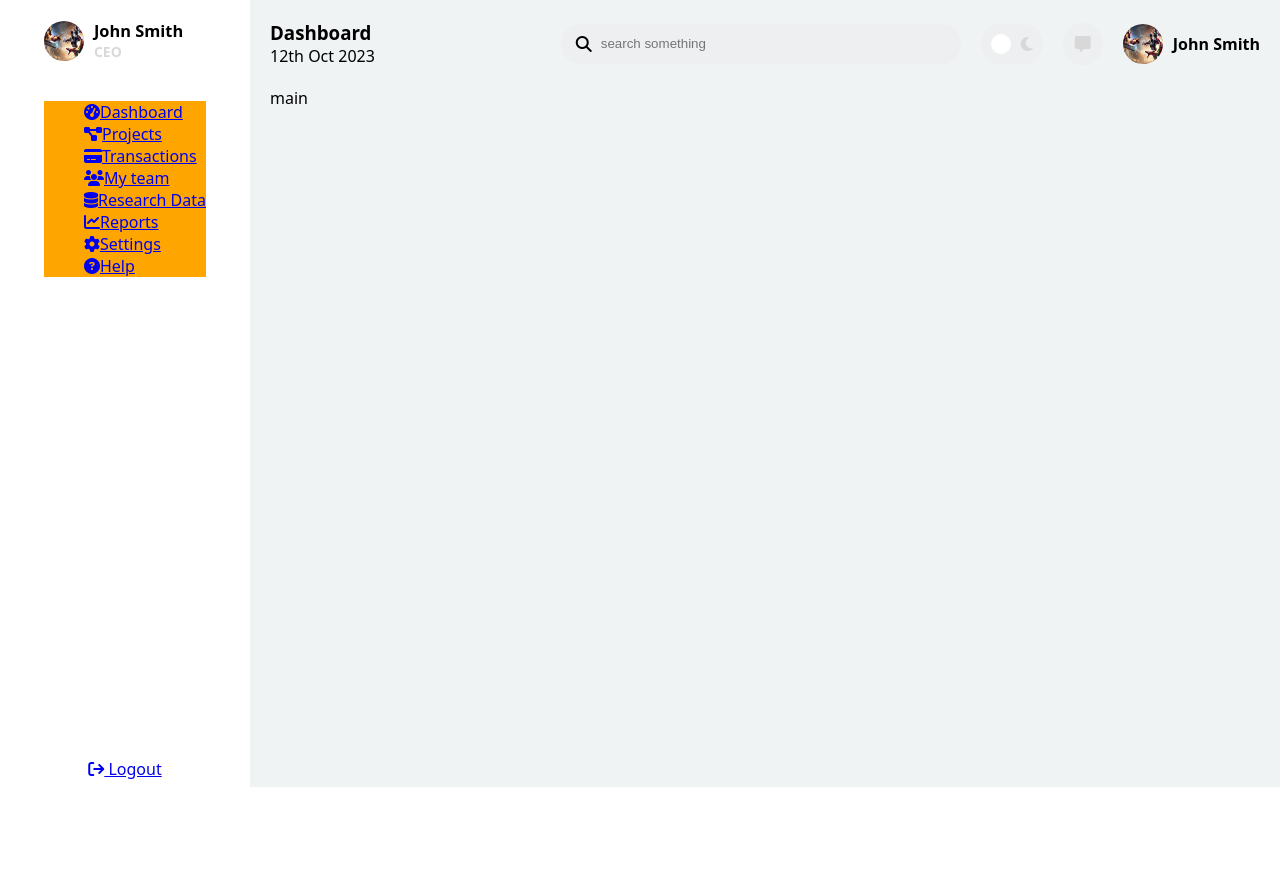
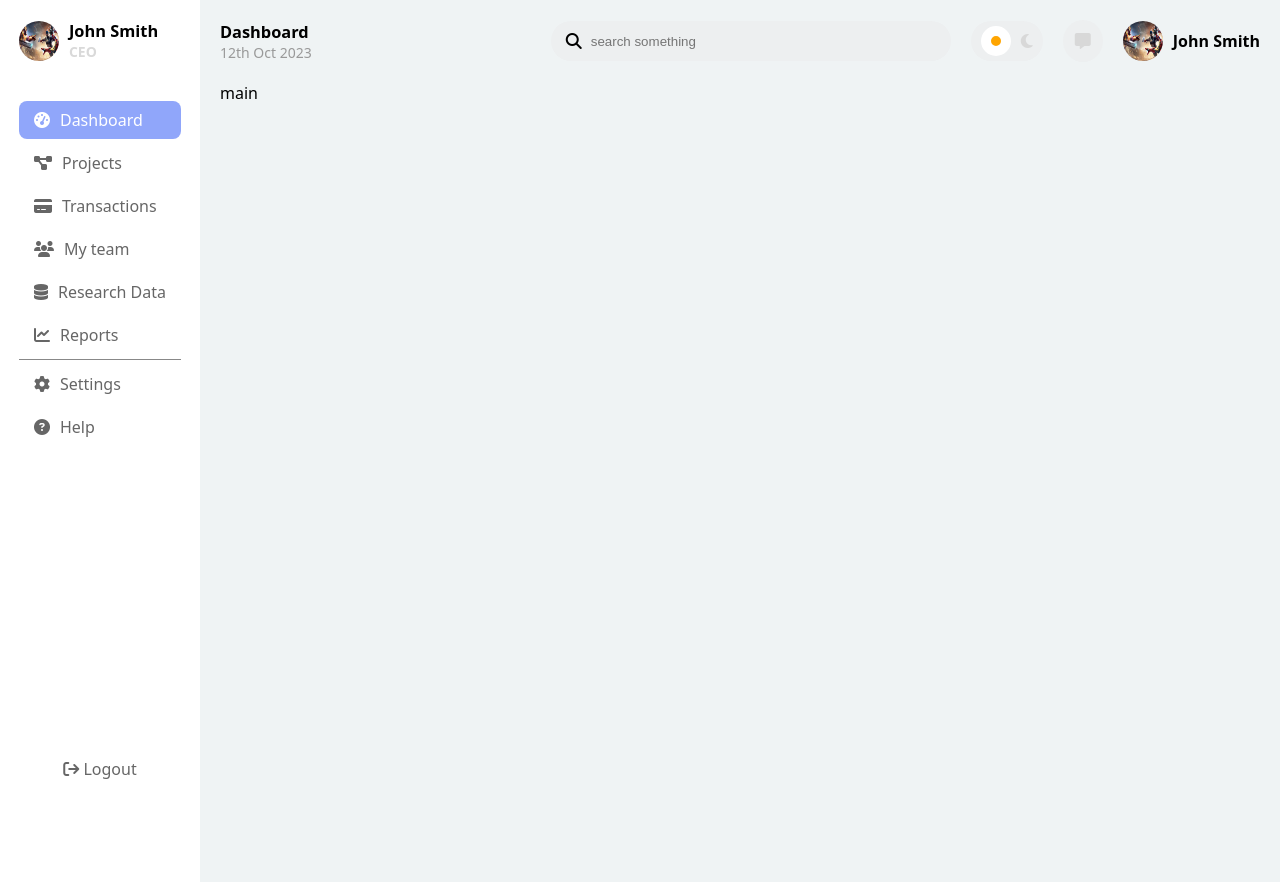
Before and after one commit to Praisy-collab/dashboard, a plain HTML site: page index.html in a window 1280 px wide. Before the commit the page ends 800 px from the top, so only its background shows below. Drawn offline with Linux system fonts and the light colour scheme; files whose address does not match are found by name.

Commit message:
design the sidenav

```diff
--- a/css/index.css
+++ b/css/index.css
@@ -32,6 +32,14 @@ body
 .viewport header .menu
 {
     display: none;
+}
+header .header-right
+{
+    font-size: 14px;
+}
+header .header-right span
+{
+    color: #999;
 }
 header .header-left
 {
@@ -85,7 +93,8 @@ header .theme-toggle .toggle-switch
     height: 10px;
     border-radius: 50%;
     background-color: #ffa500;
-    border: 10px solid #fff;
+    border: 10px solid #ffffff;
+    box-sizing: content-box;
 }
 header .theme-toggle .icon-wrapper
 {
@@ -121,31 +130,26 @@ header .profile .name
 .viewport main
 {
     background-color: var(--bgColor);
-    min-height: calc(100vh - 100px);
+    min-height: 100vh;
 }
 
 .viewport .sidenav
 {
-    /*background-color: rgba(20,20,20,0.3);*/
+    background-color: rgba(20,20,20,0.3);
     position: fixed;
     top: 0;
     left: 0;
     height: 100vh;
-    width: 250px;
-    background-color: #90a6fa;
-}
-
-.viewport .sidenav .inner-nav
-{
-    width: 250px;
-    background-color: #fff;
-    height: inherit;
+    width: 200px;
 }
 .viewport main, .viewport header
 {
-    margin-left: 250px;
+    margin-left: 200px;
 }
 .inner-nav {
+    width: 200px;
+    background-color: #fff;
+    height: inherit;
     display: flex;
     flex-direction: column;
     align-items: center;
@@ -188,13 +192,47 @@ header .profile .name
 }
 .inner-nav ul
 {
-    margin: 0;
+    margin: 0px;
+    padding: 0;
     list-style-type: none;
-    background-color: #ffa500;
 }
 .inner-nav ul > li
 {
-    margin: 0;
+    margin: 5px 0px;
+    padding: 8px 15px;
+    border-radius: 8px;
+    transition: .2s;
+}
+.inner-nav ul > li:hover,
+.inner-nav ul > li.active
+{
+    background-color: var(--primaryColor);
+    color: #fff;
+}
+.inner-nav ul > li:hover a,
+.inner-nav ul > li.active a
+{
+    color: #fff;
+}
+.inner-nav ul > li a
+{
+    text-decoration: none;
+    color: #666;
+}
+.inner-nav ul > li a > span
+{
+    margin-right: 10px;
+}
+.inner-nav ul:last-child
+{
+    border-top: 1px solid #888;
+}
+
+.inner-nav .bottom a
+{
+    padding: 8px 0px;
+    color: #666;
+    text-decoration: none;
 }
 
 @media screen and (max-width: 400px)
--- a/index.html
+++ b/index.html
@@ -11,7 +11,7 @@
     <div class="viewport">
         <header class="space-x">
             <div class="menu fas fa-bars"></div>
-            <div>
+            <div class="header-right">
                 <h3>Dashboard</h3>
                 <span>12th Oct 2023</span>
             </div>
@@ -49,7 +49,7 @@
                         </div>
                     </div>
                     <ul>
-                        <li><a href="#"><span class="fas fa-tachometer-alt"></span>Dashboard</a></li>
+                        <li class="active"><a href="#"><span class="fas fa-tachometer-alt"></span>Dashboard</a></li>
                         <li><a href="#"><span class="fas fa-project-diagram"></span>Projects</a></li>
                         <li><a href="#"><span class="fas fa-credit-card"></span>Transactions</a></li>
                         <li><a href="#"><span class="fas fa-users"></span>My team</a></li>
```
